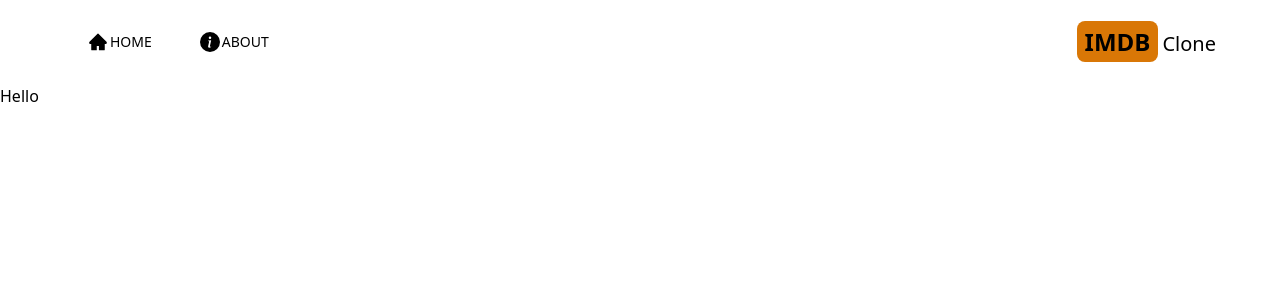
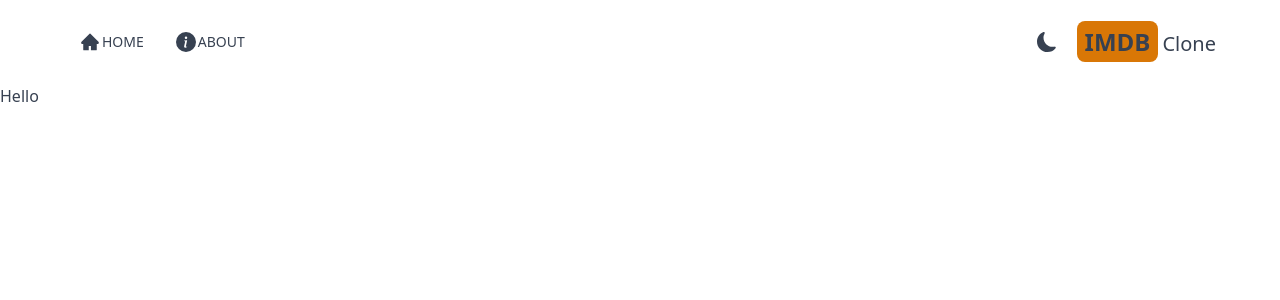
Before and after one commit to Roshantiwary1/IMBD-clone, a Next.js app: page / in a window 1280 px wide. Shown: the top 300 px of the page. Built offline with nearby package versions, Linux system fonts and the light colour scheme.

Commit message:
add next-themes darkMode

```diff
--- a/package.json
+++ b/package.json
@@ -13,6 +13,7 @@
     "eslint": "8.33.0",
     "eslint-config-next": "13.1.6",
     "next": "13.1.6",
+    "next-themes": "^0.2.1",
     "react": "18.2.0",
     "react-dom": "18.2.0",
     "react-icons": "^4.7.1"
--- /dev/null
+++ b/src/app/Provider.js
@@ -0,0 +1,13 @@
+"use client"
+
+import { ThemeProvider } from 'next-themes';
+
+const Provider = ({children}) => {
+  return (
+    <ThemeProvider enableSystem={true} attribute="class">
+    <div className="dark:bg-gray-700 dark:text-gray-200 text-gray-700 transition-all duration-300 min-h-screen">{children}</div>
+    </ThemeProvider>
+  )
+}
+
+export default Provider
--- a/src/app/layout.js
+++ b/src/app/layout.js
@@ -1,17 +1,21 @@
 import Header from '@/components/Header'
+import Provider from './Provider'
 import './globals.css'
+
 
 export default function RootLayout({children}) {
   return (
     <html lang="en">
       <body>
-      {/* header */}
+      <Provider>
+        {/* header */}
        <Header/>
       {/* navbar */}
 
       {/* searchbox */}
 
       {children}
+      </Provider>
       </body>
     </html>
   )
--- /dev/null
+++ b/src/components/DarkModeSwitch.js
@@ -0,0 +1,25 @@
+"use client"
+import {MdLightMode} from "react-icons/md"
+import { BsFillMoonFill } from "react-icons/bs"
+import  {useTheme}  from 'next-themes';
+import { useEffect, useState } from "react";
+
+function DarkModeSwitch() {
+
+    const [mounted,setMounted]=useState(false)
+
+    const {systemTheme,theme,setTheme} = useTheme();
+
+    const currentTheme = theme==="system"?systemTheme:theme
+
+    useEffect(()=>{setMounted(true)},[])
+  return (
+    <>
+
+    {mounted && currentTheme==="light"?<BsFillMoonFill className="text-xl cursor-pointer hover:text-amber-600" onClick={()=>setTheme("dark")}/>: <MdLightMode className="text-xl cursor-pointer hover:text-amber-600" onClick={()=>setTheme("light")}/>}
+
+    </>
+  )
+}
+
+export default DarkModeSwitch
--- a/src/components/Header.js
+++ b/src/components/Header.js
@@ -3,6 +3,7 @@ import MenuItems from './MenuItems'
 import {AiFillHome} from "react-icons/ai"
 import {BsFillInfoCircleFill} from "react-icons/bs"
 import  Link from 'next/link';
+import DarkModeSwitch from './DarkModeSwitch';
 
 const Header = () => {
   return (
@@ -11,7 +12,8 @@ const Header = () => {
     <MenuItems title="HOME" address="/" Icon={AiFillHome}/>
     <MenuItems title="ABOUT" address="/about" Icon={BsFillInfoCircleFill}/>
       </div>
-      <div className="">
+      <div className="flex items-center space-x-5">
+      <DarkModeSwitch/>
       <Link href="/">
         <h2 className='text-2xl'>
         <span className='font-bold bg-amber-600 rounded-lg py-1 px-2 mr-1'>IMDB</span>
--- a/src/components/MenuItems.js
+++ b/src/components/MenuItems.js
@@ -4,7 +4,7 @@ import React from 'react'
 const MenuItems = ({title,address,Icon}) => {
   return (
     <div className='md:inline-flex'>
-      <Link className='mx-4 lg:mx-6 hover:text-amber-600 flex items-center my-2' href={address}>
+      <Link className='mx-4  hover:text-amber-600 flex items-center my-2' href={address}>
             <Icon className="text-xl mr-0.5"/>
             <p className='hidden md:inline text-sm'>{title}</p>
             </Link>
--- a/tailwind.config.js
+++ b/tailwind.config.js
@@ -12,4 +12,6 @@ module.exports = {
     extend: {},
   },
   plugins: [],
+
+  darkMode:"class",
 }
```
Also changed, not shown: 1 other file (tests, documents, lock files or other folders).
